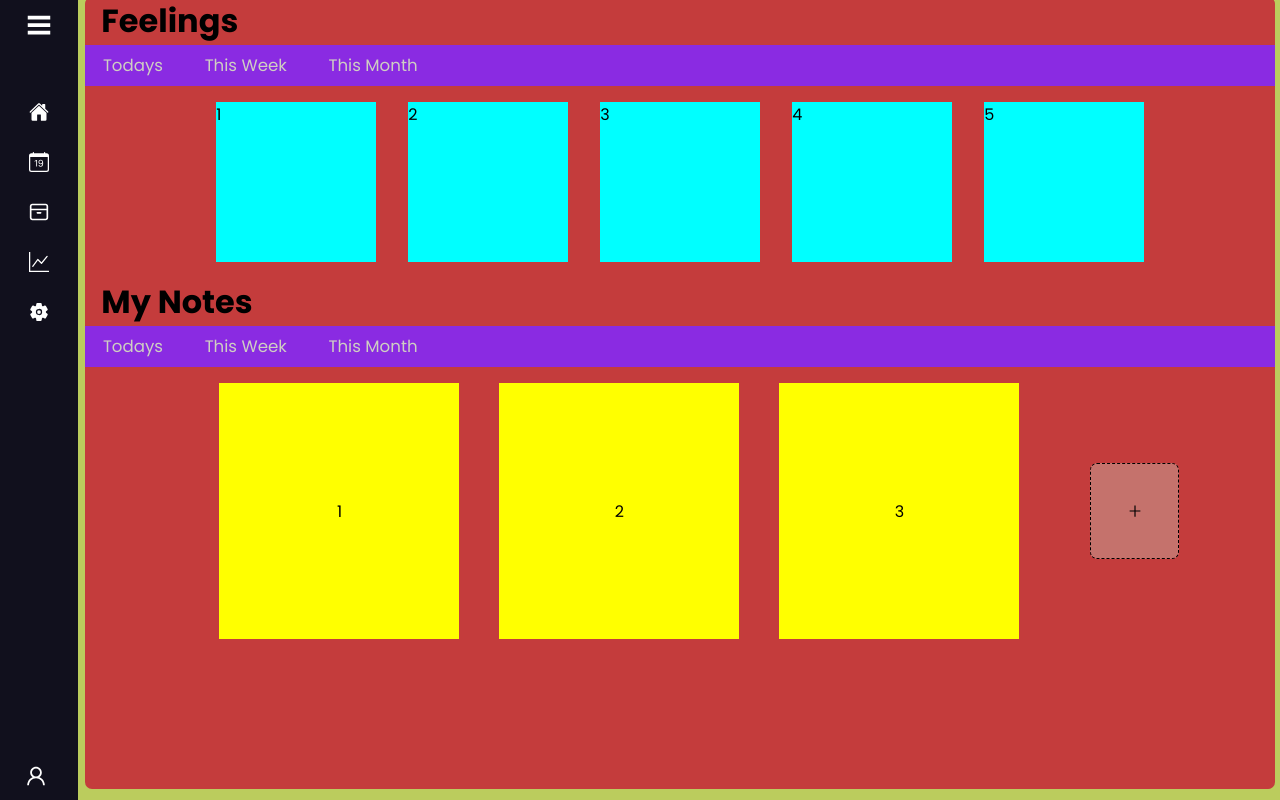
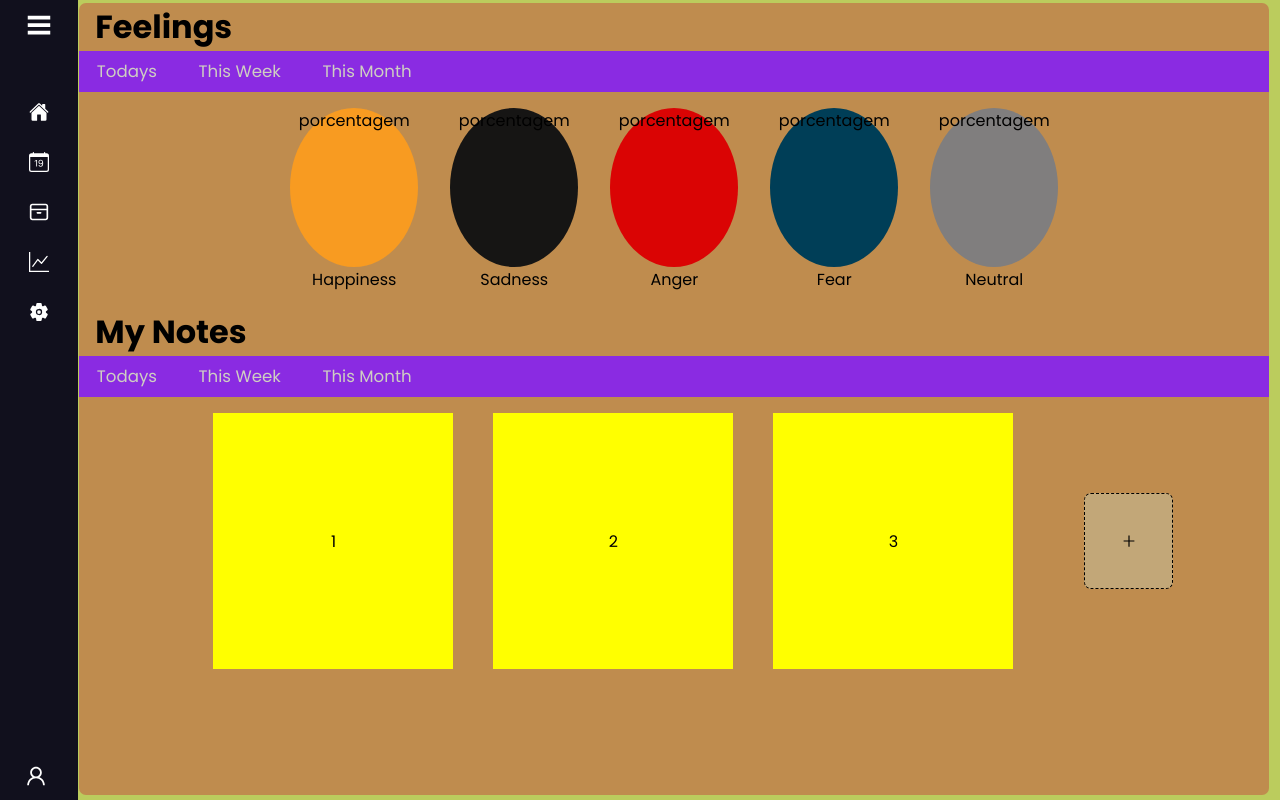
Before and after one commit to BrunoFay/Feelings-Diary, a React (Create React App) app: page / in a window 1280 px wide. Built offline with nearby package versions, Linux system fonts and the light colour scheme.

Commit message:
implemented form states

```diff
--- a/src/App.css
+++ b/src/App.css
@@ -1,3 +1,10 @@
+:root {
+  --bgcolorHap: #f89b21;
+  --bgcolorSad: #161514;
+  --bgcolorNeu: #807e7e;
+  --bgcolorAng:#da0404;
+  --bgcolorFer :#003e57;
+}
 
 .main-container{
   position: relative;
@@ -13,20 +20,20 @@
 }
 
 .main-container .main-content{
-  height: 60px;
+  height: 60000px;
   display: flex;
   align-items: center;
 }
-.main-container .main-content .bx-menu,
-.main-container .main-content .text{
+.main-container.bx-menu,
+.main-container.text{
   color: #09016b;
   font-size: 35px;
 }
-.main-container .main-content .bx-menu{
+.main-container.bx-menu{
   /* margin: 0 15px; */
   cursor: pointer;
 }
-.main-container .main-content .text{
+.main-container.text{
   font-size: 26px;
   font-weight: 600;
 }
--- /dev/null
+++ b/src/components/home/FeelingContainer.jsx
@@ -0,0 +1,12 @@
+import React from 'react'
+
+export default function FeelingContainer({title}) {
+  return (
+  <div className='div-feeling'>
+    <div className={`${title}-container`}>
+    <span>porcentagem</span>
+    </div>
+    <span>{title}</span>
+  </div>
+  )
+}
--- a/src/components/home/FormNotes.jsx
+++ b/src/components/home/FormNotes.jsx
@@ -1,13 +1,36 @@
-import React from 'react'
+import React, { useState } from 'react'
 
+const INITIAL_STATE = {
+  title: '',
+  description: '',
+  date: '',
+  feeling: 'Happiness',
+}
 export default function FormNotes() {
-
+  const [notes, setNotes] = useState(INITIAL_STATE)
+  const handleChange = ({ target: { name, value } }) => { setNotes({ ...notes, [name]: value }) }
+  const handleClick = (e) => {
+    e.preventDefault()
+    setNotes({ ...notes, date: new Date() })
+  }
   return (
     <div className="formNote-container">
       <form>
-        <input type="text" />
-        <textarea name="" id="" cols="30" rows="10"></textarea>
-        <button>enviar</button>
+        <select   onChange={handleChange} name="feeling" id="">
+          <option name="feeling" value='Happiness' >Happiness</option>
+          <option name="feeling" value='Sadness'>Sadness</option>
+          <option name="feeling" value='Anger'>Anger</option>
+          <option name="feeling" value='Fear'>Fear</option>
+          <option name="feeling" value='Neutral'>Neutral</option>
+        </select>
+        <input onChange={handleChange} value={notes.title} type="text" name='title' />
+        <textarea
+          onChange={handleChange}
+          name="description"
+          value={notes.description}
+          cols="30"
+          rows="10" />
+        <button  onClick={handleClick}>enviar</button>
       </form>
 
     </div>
--- a/src/components/home/MainHome.jsx
+++ b/src/components/home/MainHome.jsx
@@ -3,24 +3,34 @@ import './mainHome.css'
 import DaysWeekMonthComponent from './DaysWeekMonthComponent'
 import FormNotes from './FormNotes'
 import { AiOutlinePlus } from 'react-icons/ai';
+import FeelingContainer from './FeelingContainer';
+
+const ARRAY_FEELINGS = [{ title: 'Happiness', icon: '😀' }, { title: 'Sadness', icon: '😢' },
+{ title: 'Anger', icon: '😡' }, { title: 'Fear', icon: '😱' },{ title: 'Neutral', icon: '😐' }]
+
 
 export default function MainHome() {
+  const [visibleForm, setVisibleForm] = useState(false)
 
-  const [visibleForm, setVisibleForm] = useState(false)
+
   const handleClick = () => {
     setVisibleForm(!visibleForm)
   };
+
+  const array = [1, 1, 2]
+  const calculatePercentage = (array, item) => {
+    const total = array.length
+    const percentage = (array.filter(i => i === item).length / total) * 100
+    return percentage
+  }
+  console.log(Math.round(calculatePercentage(array, 2)));
 
   return (
     <div className='home-container'>
       <h1>Feelings</h1>
       <DaysWeekMonthComponent />
       <section className='feelings-container'>
-        <div>1</div>
-        <div>2</div>
-        <div>3</div>
-        <div>4</div>
-        <div>5</div>
+        {ARRAY_FEELINGS.map(({ title }) => (<FeelingContainer title={title} />))}
       </section>
       <h1>My Notes</h1>
       <DaysWeekMonthComponent />
@@ -32,7 +42,7 @@ export default function MainHome() {
           <div>3</div>
         </section>
         <div className='new-post' onClick={handleClick}>
-          <AiOutlinePlus/>
+          <AiOutlinePlus />
         </div>
       </section>
     </div>
--- a/src/components/home/mainHome.css
+++ b/src/components/home/mainHome.css
@@ -1,61 +1,68 @@
 .home-container {
-  background-color: rgb(196, 60, 60);
+  background-color: rgba(196, 60, 60, 0.445);
   height: 99vh;
   width: 99%;
+  flex-wrap: wrap;
   position: relative;
-  top: 45.4vh;
+  top: 0.2rem;
   left: 0.1vw;
   justify-content: center;
   align-items: center;
   border-radius: 7px;
 }
-.DWM-Components{
+
+.DWM-Components {
   color: rgb(207, 207, 194);
   font-size: 1.3vw;
 }
-.home-container h1{
+
+.home-container h1 {
   margin-left: 1rem;
 }
-.main-content{
-  justify-content: center;
-}
-.sidebar.close .home-container{
+
+.sidebar.close .home-container {
   left: 78px;
   width: 30%;
 }
 
-.home-container nav{
+.home-container nav {
   display: flex;
   gap: 2rem;
   padding: 0.5rem;
   background-color: blueviolet;
 }
-.home-container nav span{
+
+.home-container nav span {
   margin-left: 0.6rem;
 }
 
-.feelings-container,.notes-container{
+.feelings-container, .notes-container {
   display: flex;
   gap: 2rem;
   padding: 1em;
   flex-wrap: wrap;
   justify-content: center;
 }
-.feelings-container div{
-background-color: aqua;
-width: 10rem;
-height: 10em;
+
+.feelings-container div {
+  width: 10vw;
+  height: 23vh;
+  align-self: center;
+  justify-content: center;
+  border-radius: 50%;
 }
-.carousel-posts{
+
+.carousel-posts {
   display: flex;
   flex-wrap: wrap;
   justify-content: center;
   align-items: center;
-  gap :2.5rem;
+  gap: 2.5rem;
   transition: all ease-in 150ms;
   border-radius: 7px;
 }
-.carousel-posts div{
+
+.carousel-posts div {
   display: flex;
   justify-content: center;
   align-items: center;
@@ -63,10 +70,12 @@ height: 10em;
   background-color: yellow;
   height: 16rem;
 }
- .carousel-posts div:hover{
+
+.carousel-posts div:hover {
   box-shadow: 0px 0px 1em rgb(77, 75, 75);
 }
-.new-post{
+
+.new-post {
   display: flex;
   background-color: rgba(198, 221, 202, 0.342);
   width: 7vw;
@@ -81,7 +90,7 @@ height: 10em;
   left: 3vw;
 }
 
-.formNote-container{
+.formNote-container {
   position: absolute;
   width: 50vw;
   height: 60vh;
@@ -95,10 +104,39 @@ height: 10em;
   border-radius: 7px;
 
 }
-.formNote-container form{
+
+.formNote-container form {
   display: flex;
   flex-direction: column;
   justify-content: center;
   align-items: center;
   gap: 1rem;
 }
+
+.Happiness-container {
+  background-color: var(--bgcolorHap);
+}
+
+.Sadness-container {
+  background-color: var(--bgcolorSad);
+}
+
+.Anger-container {
+  background-color: var(--bgcolorAng);
+}
+
+.Fear-container {
+  background-color: var(--bgcolorFer);
+}
+
+.Neutral-container {
+  background-color: var(--bgcolorNeu);
+}
+
+.div-feeling {
+  display: flex;
+  flex-direction: column;
+  justify-content: space-between;
+  align-items: center;
+  text-align: center;
+}
--- a/src/components/navbar/Navbar.jsx
+++ b/src/components/navbar/Navbar.jsx
@@ -20,7 +20,6 @@ export default function Navbar() {
 
   return (
     <>
-
       <div className="sidebar close" ref={sidebar} >
         <div className="logo-details" onClick={sideBarClicked}>
           <i className='bx bxl-c-plus-plus'>
--- a/src/pages/Home.jsx
+++ b/src/pages/Home.jsx
@@ -7,9 +7,7 @@ export default function Home() {
     <>
       <Navbar />
       <main className="main-container">
-        <div className="main-content">
           <MainHome />
-        </div>
       </main>
     </>
   )
```
Lines whose indentation alone changed are shown as unchanged.
